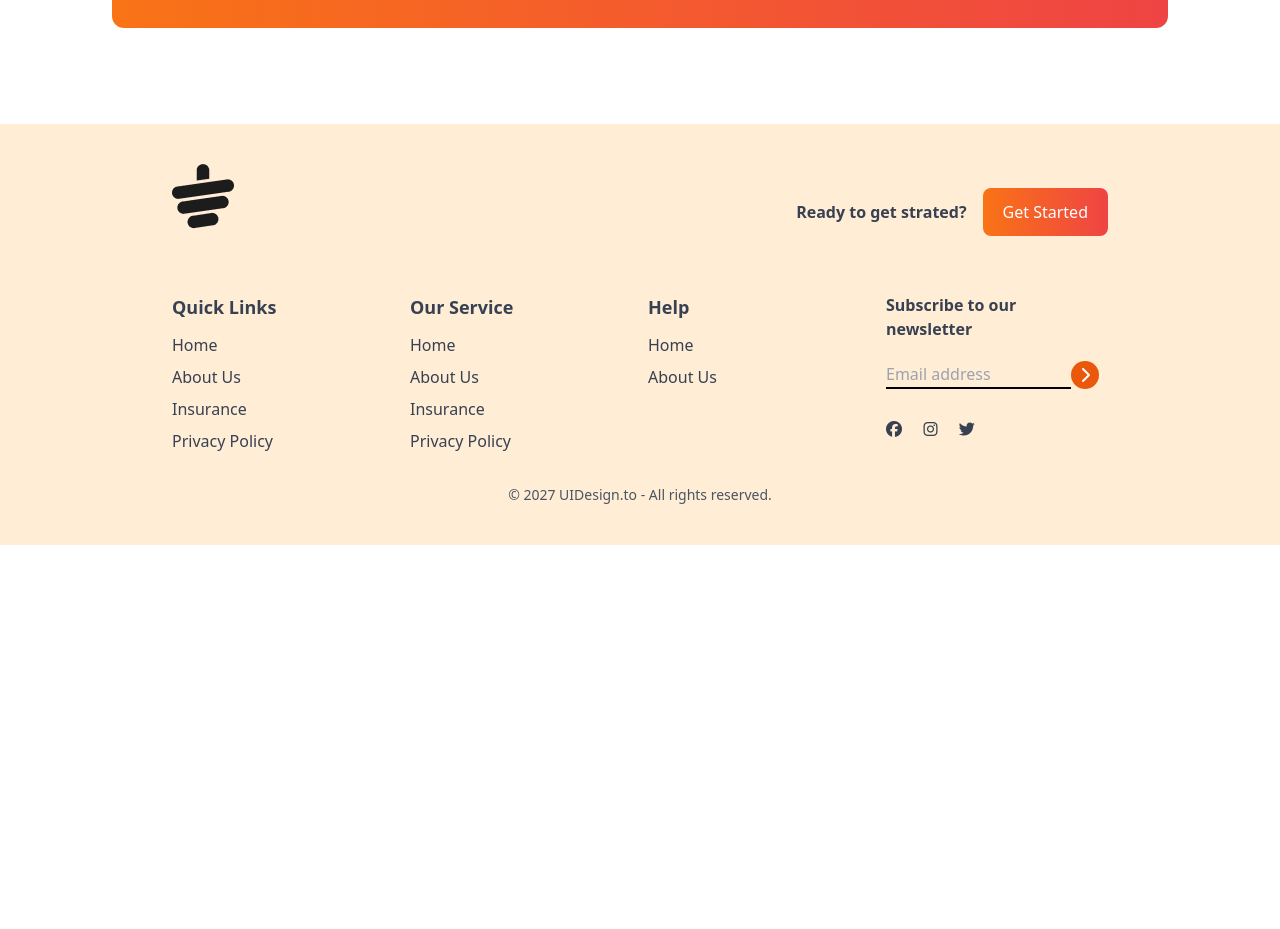
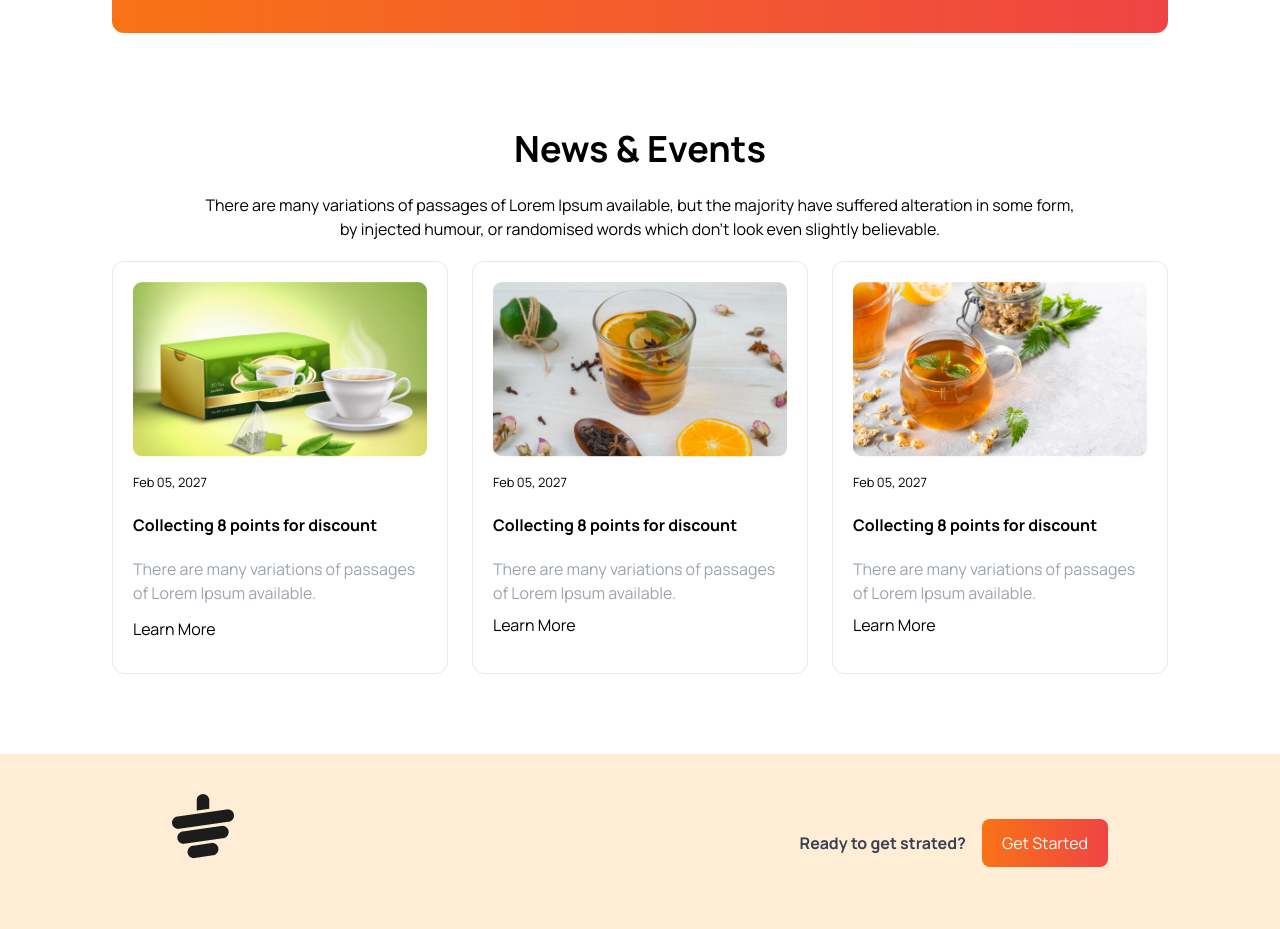
Before and after one commit to Anisxaman/Tea-house, a plain HTML site: page index.html in a window 1280 px wide. Shown: the part 2420-3349 px from the top of the page. Before the commit the page ends 2965 px from the top, so only its background shows below. Drawn offline with nearby package versions, Linux system fonts and the light colour scheme.

Commit message:
complete project

```diff
--- a/index.html
+++ b/index.html
@@ -15,10 +15,18 @@
           extend: {
             colors: {
               clifford: "#da373d",
+
             },
+            // customize google font in tailwind class
+            fontFamily: {Manrope: ["Manrope", "sans-serif"],
+
+             },
+
           },
         },
       };
+
+
     </script>
     <!-- -----------------tailwind ------------------->
 
@@ -36,7 +44,7 @@
     <!----------------------------------Font awesome--------------------------------->
   </head>
 
-  <body>
+  <body class="font-Manrope">
     <!-------------------------------nav start------------------------------------->
 
     <nav></nav>
@@ -109,7 +117,7 @@
           >
             <!-- product card -->
             <!-- 1 -->
-            <div class="rounded-lg shadow-md bg-gray-50 overflow-hidden">
+            <div class="rounded-lg shadow-md bg-gray-50 overflow-hidden hover:shadow-lg">
               <img class="mx-auto pt-4" src="./images/tea-1.png" alt="" />
               <div class="p-4">
                 <h2 class="text-xl font-bold mt-4">Milk Tea</h2>
@@ -119,7 +127,7 @@
               </div>
             </div>
             <!-- 2 -->
-            <div class="rounded-lg shadow-md bg-gray-50 overflow-hidden">
+            <div class="rounded-lg shadow-md bg-gray-50 overflow-hidden hover:shadow-lg">
               <img class="mx-auto pt-4" src="./images/tea-2.png" alt="" />
               <div class="p-4">
                 <h2 class="text-xl font-bold mt-4">Black Tea</h2>
@@ -130,7 +138,7 @@
             </div>
 
             <!-- 3 -->
-            <div class="rounded-lg shadow-md bg-gray-50 overflow-hidden">
+            <div class="rounded-lg shadow-md bg-gray-50 overflow-hidden hover:shadow-lg">
               <img class="mx-auto pt-4" src="./images/tea-3.png" alt="" />
               <div class="p-4">
                 <h2 class="text-xl font-bold mt-4">Lemon Tea</h2>
@@ -141,7 +149,7 @@
             </div>
 
             <!-- 4 -->
-            <div class="rounded-lg shadow-md bg-gray-50 overflow-hidden">
+            <div class="rounded-lg shadow-md bg-gray-50 overflow-hidden hover:shadow-lg">
               <img class="mx-auto pt-4" src="./images/tea-4.png" alt="" />
               <div class="p-4">
                 <h2 class="text-xl font-bold mt-4">Green Tea</h2>
@@ -159,19 +167,19 @@
         <div class="grid grid-cols-1 lg:grid-cols-2">
           <div>
             <!-- image section -->
-            <div class="grid grid-cols-2 grid-rows-3 gap-4 lg:w-5/6">
+            <div class="grid grid-cols-2 grid-rows-3 gap-4 lg:w-5/6 ">
               <div
-                class="h-38 bg-gradient-to-r from-red-100 to-red-50 rounded-xl"
+                class="h-38 bg-gradient-to-r from-red-100 to-red-50 rounded-xl hover:shadow-lg"
               ></div>
 
-              <div class="bg-orange-50 rounded-xl row-span-2">
+              <div class="bg-orange-50 rounded-xl row-span-2 hover:shadow-lg">
                 <img
                   class="mx-auto row-span-2 my-5"
                   src="./images/fresh-1.png"
                   alt=""
                 />
               </div>
-              <div class="bg-stone-100 rounded-xl row-span-2">
+              <div class="bg-stone-100 rounded-xl row-span-2 hover:shadow-lg">
                 <img
                   class="mx-auto row-span-2 my-5"
                   src="./images/fresh-2.png"
@@ -180,7 +188,7 @@
               </div>
 
               <div
-                class="h-38 bg-gradient-to-r from-stone-200 to-stone-100 rounded-xl"
+                class="h-38 bg-gradient-to-r from-stone-200 to-stone-100 rounded-xl hover:shadow-lg"
               ></div>
             </div>
           </div>
@@ -311,11 +319,87 @@
       </section>
 
       <!-- -----------------feature end-------------------------------------------- -->
+
+         <!-- -----------------------------news section start ----------------------->
+    <div class=" text-center mb-5">
+              <h1 class="font-bold text-4xl">News & Events</h1> <br>
+              <p class="w-90 mx-auto">There are many variations of passages of Lorem Ipsum available, but the majority have suffered alteration in some form, <br> by injected humour, or randomised words which don't look even slightly believable. </p>
+
+    </div>
+
+    <div class="grid grid-cols-1 md:grid-cols-2  lg:grid-cols-3 gap-6 mb-20  ">
+
+      <!-- card 1 -->
+      <div class="p-5 overflow-hidden border border-gray-200 rounded-xl hover:shadow-lg">
+        <div>
+          <img src="./images/news-1.png" alt="">
+
+        </div>
+        <div class="mt-3">
+          <small>Feb 05, 2027</small>
+          <h2 class="font-bold my-5">Collecting 8 points for discount</h2>
+          <p class="text-gray-400">There are many variations of passages of Lorem Ipsum available.</p>
+          <h3 class="py-3">Learn More</h3>
+
+        </div>
+
+      </div>
+      <!-- card 2 -->
+      <div class="p-5 overflow-hidden border border-gray-200 rounded-xl hover:shadow-lg">
+        <div>
+          <img src="./images/news-2.png" alt="">
+
+        </div>
+        <div class="mt-3" >
+          <small>Feb 05, 2027</small>
+          <h2 class="font-bold my-5">Collecting 8 points for discount</h2>
+          <p class="text-gray-400">There are many variations of passages of Lorem Ipsum available.</p>
+          <h3 class="my-2">Learn More</h3>
+
+        </div>
+
+      </div>
+      <!-- card 3 -->
+      <div class="p-5 overflow-hidden border border-gray-200 rounded-xl hover:shadow-lg">
+        <div class="">
+          <img src="./images/news-3.png" alt="">
+
+        </div>
+        <div class="mt-3" >
+          <small class="">Feb 05, 2027</small>
+          <h2 class="font-bold my-5">Collecting 8 points for discount</h2>
+          <p class="text-gray-400">There are many variations of passages of Lorem Ipsum available.</p>
+          <h3 class="my-2">Learn More</h3>
+
+        </div>
+
+      </div>
+
+
+
+
+    </div>
+
     </main>
 
     <!------------------------ main end--------------------------------------->
 
-    <!-- -----------------------------news section start ----------------------->
+
+
+
+
+
+
+
+
+
+
+
+
+
+
+
+
 
     <!-- -----------------------------news section end ----------------------->
 
```
